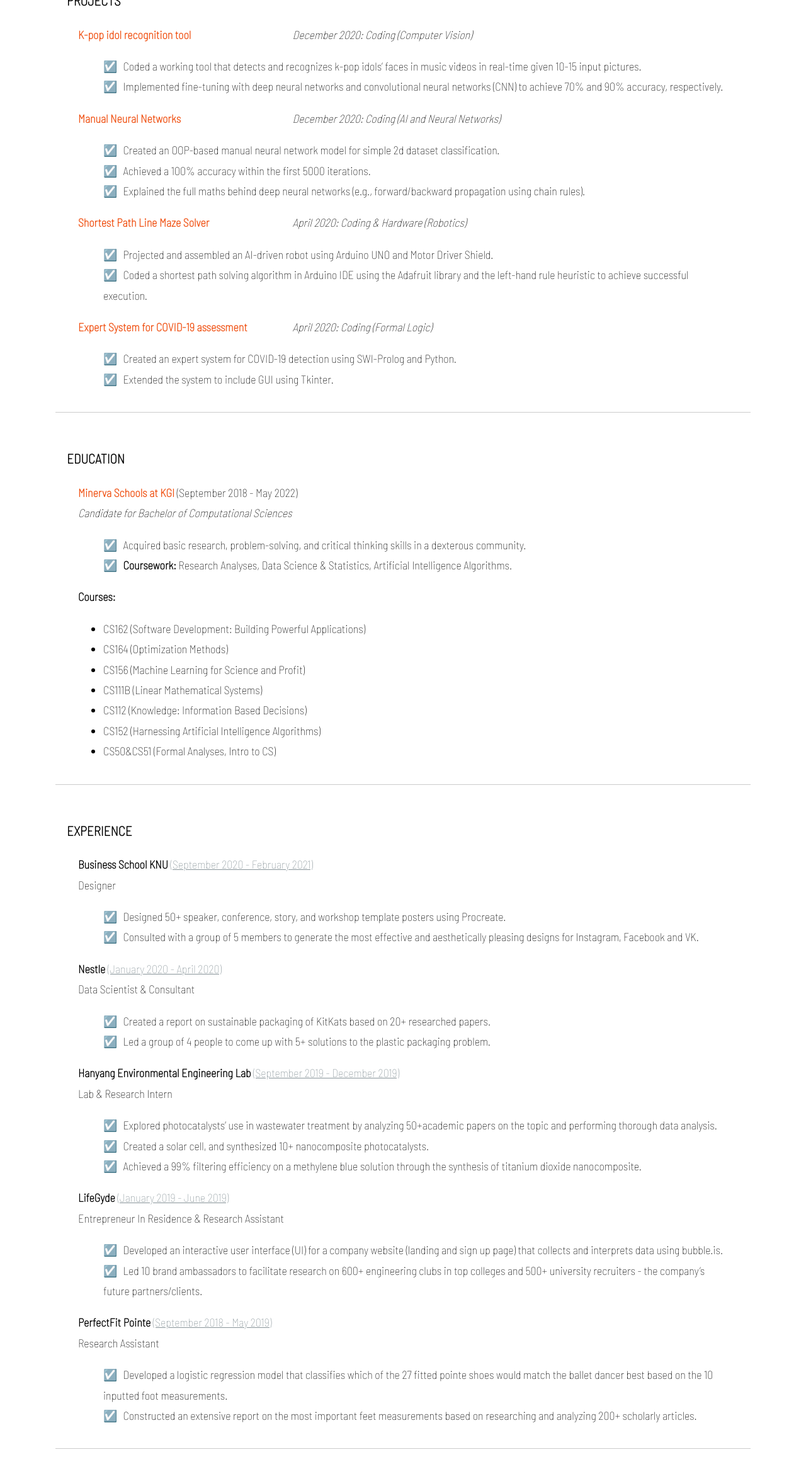
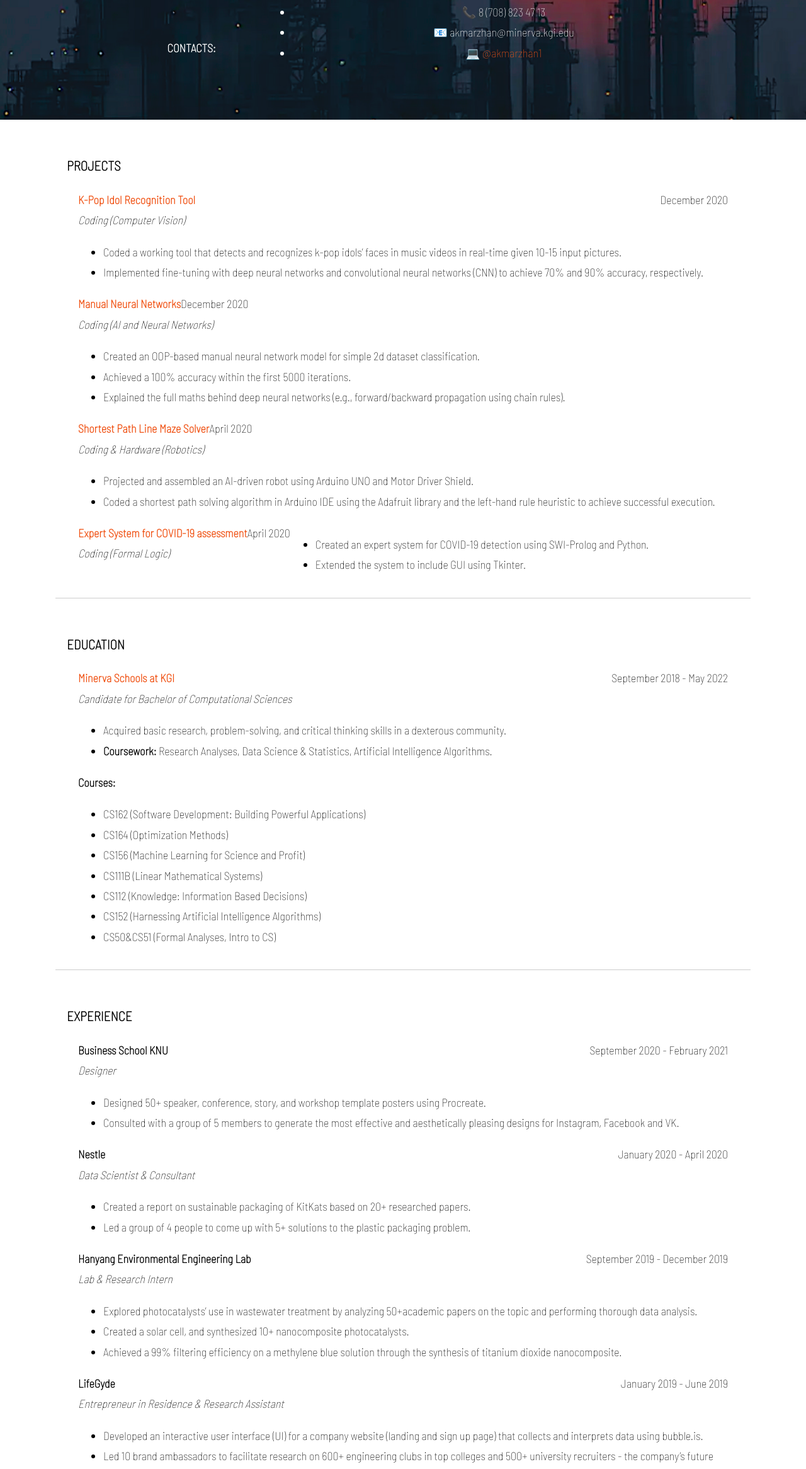
Before and after one commit to akmarzhan1/rsschool-cv, a plain HTML site: page index.html in a window 1280 px wide. Shown: the part 468-2800 px from the top of the page at 63% size. Drawn offline with Linux system fonts and the light colour scheme; a web font is replaced by a local one.

Commit message:
fix implement footer and change structure

```diff
--- a/index.html
+++ b/index.html
@@ -4,7 +4,7 @@
 <head>
   <meta charset="UTF-8">
   <title>CV - Akmarzhan</title>
-  <link rel="icon" href="./img/favicon.ico">
+  <link rel="icon" href="./img/cry.ico">
   <meta name="viewport" content="width=device-width, initial-scale=1">
   <link rel="stylesheet" href="https://use.fontawesome.com/releases/v5.0.13/css/all.css"
     integrity="sha384-DNOHZ68U8hZfKXOrtjWvjxusGo9WQnrNx2sqG0tfsghAvtVlRW3tvkXWZh58N9jp" crossorigin="anonymous">
@@ -13,32 +13,32 @@
 
 <body>
   <header>
-    <div class="column1">
-      <img src="./img/photo.jpg" />
-      <br>
-      <a href="https://github.com/akmarzhan1" target="_blank">
-        <i class="fab fa-github-alt"></i>
-      </a>
-      <a href="https://www.linkedin.com/in/akmarzhan-abylay/" target="_blank">
-        <i class="fab fa-linkedin-in"></i>
-      </a>
-    </div>
+    <img src="./img/photo.jpg" alt="Image of Akmarzhan" />
+    <br>
     <h1>Akmarzhan Abylay</h1>
     <p>Aspiring junior computer science student with a desire and curiosity to learn and discover novel solutions to
       existing problems. Had various experiences as a programming tutor and completed project in data science and causal
       inference, computer vision, artificial intelligence algorithms and web development-related fields.</p>
+    <hr>
+    <div class="column1"><strong>CONTACTS:</strong></div>
+    <ul>
+      <li> 📞 8 (708) 823 47 13</li>
+      <li> 📧 akmarzhan@minerva.kgi.edu</li>
+      <li> 💻 <a href="https://github.com/akmarzhan1">@akmarzhan1 </a></li>
+    </ul>
   </header>
   <main>
     <section>
       <h3>Projects</h3>
-      <article class='course'>
-        <div class='title'>
+      <article>
+        <div class='ultimate-title'>
           <strong><a
               href="https://github.com/akmarzhan1/Projects/blob/main/%5BFinal%5D%20K-pop%20Idol%20Recognition%20Tool.pdf">
-              K-pop idol recognition tool</a></strong>
+              K-Pop Idol Recognition Tool</a></strong>
+          <span style='float:right;'>December 2020</span>
+          <br> <i>Coding (Computer Vision)</i>
         </div>
-        <i>December 2020: Coding (Computer Vision)</i>
-        <ul class="job-description">
+        <ul class="bullet-description">
           <li>Coded a working tool that detects and recognizes k-pop idols’ faces in music videos in real-time given
             10-15 input pictures.</li>
           <li>Implemented fine-tuning with deep neural networks and convolutional neural networks (CNN) to achieve 70%
@@ -46,13 +46,13 @@
         </ul>
       </article>
       <article class='course'>
-        <div class='title'>
+        <div class='ultimate-title'>
           <strong><a
               href="https://github.com/akmarzhan1/Projects/blob/main/%5BFinal%5D%20Manual%20Neural%20Networks.pdf">
-              Manual Neural Networks</a></strong>
+              Manual Neural Networks</a></strong> <span style='float:right;'>December 2020</span> <br> <i>Coding (AI and
+            Neural Networks)</i>
         </div>
-        <i>December 2020: Coding (AI and Neural Networks)</i>
-        <ul class="job-description">
+        <ul class="bullet-description">
           <li>Created an OOP-based manual neural network model for simple 2d dataset classification.</li>
           <li>Achieved a 100% accuracy within the first 5000 iterations.</li>
           <li>Explained the full maths behind deep neural networks (e.g., forward/backward propagation using chain
@@ -60,25 +60,27 @@
         </ul>
       </article>
       <article class='course'>
-        <div class='title'>
+        <div class='ultimate-title'>
           <strong><a
               href="https://github.com/akmarzhan1/Projects/blob/main/%5BFinal%5D%20Shortest%20Path%20Maze%20Solver.pdf">
-              Shortest Path Line Maze Solver</a></strong>
+              Shortest Path Line Maze Solver</a></strong><span style='float:right;'>April 2020</span> <br> <i>Coding &
+            Hardware (Robotics)</i>
+
         </div>
-        <i>April 2020: Coding & Hardware (Robotics)</i>
-        <ul class="job-description">
+        <ul class="bullet-description">
           <li>Projected and assembled an AI-driven robot using Arduino UNO and Motor Driver Shield.</li>
           <li>Coded a shortest path solving algorithm in Arduino IDE using the Adafruit library and the left-hand rule
             heuristic to achieve successful execution.</li>
         </ul>
       </article>
       <article class='course'>
-        <div class='title'>
+        <div class='ultimate-title'>
           <strong><a href="https://github.com/akmarzhan1/Projects/blob/main/Expert%20System.pdf">
-              Expert System for COVID-19 assessment</a></strong>
+              Expert System for COVID-19 assessment</a></strong> <span style='float:right;'>April 2020</span><br>
+          <i>Coding (Formal Logic)</i>
+
         </div>
-        <i>April 2020: Coding (Formal Logic)</i>
-        <ul class="job-description">
+        <ul class="bullet-description">
           <li>Created an expert system for COVID-19 detection using SWI-Prolog and Python.</li>
           <li>Extended the system to include GUI using Tkinter.</li>
         </ul>
@@ -89,12 +91,13 @@
       <h3>Education</h3>
       </i></p>
       <article>
-        <div class='school'>
-          <strong> <a href="https://www.minerva.kgi.edu"> Minerva Schools at KGI</a> </strong><span>(September 2018 -
-            May 2022)</span>
+        <div>
+          <strong> <a href="https://www.minerva.kgi.edu"> Minerva Schools at KGI</a> </strong><span
+            style='float:right;'>September 2018 -
+            May 2022</span>
         </div>
         <i>Candidate for Bachelor of Computational Sciences</i>
-        <ul class="job-description">
+        <ul class="bullet-description">
           <li>Acquired basic research, problem-solving, and critical thinking skills in a dexterous community.
           </li>
           <li><strong>Coursework:</strong> Research Analyses, Data Science & Statistics, Artificial Intelligence
@@ -115,11 +118,12 @@
     <section>
       <h3>Experience</h3>
       <article>
-        <div class='job-title'>
-          <strong>Business School KNU</strong> <span>(September 2020 - February 2021)</span><br> Designer
+        <div class='ultimate-title'>
+          <strong>Business School KNU</strong> <span style='float:right;'>September 2020 - February 2021</span><br>
+          <i>Designer</i>
         </div>
         <div>
-          <ul class="job-description">
+          <ul class="bullet-description">
             <li>Designed 50+ speaker, conference, story, and workshop template posters using Procreate.</li>
             <li>Consulted with a group of 5 members to generate the most effective and aesthetically pleasing designs
               for Instagram, Facebook and VK.</li>
@@ -127,23 +131,25 @@
         </div>
       </article>
       <article>
-        <div class='job-title'>
-          <strong>Nestle</strong> <span>(January 2020 - April 2020)</span><br> Data Scientist & Consultant
+        <div class='ultimate-title'>
+          <strong>Nestle</strong> <span style='float:right;'>January 2020 - April 2020</span><br> <i>Data Scientist &
+            Consultant</i>
         </div>
         <div>
-          <ul class="job-description">
+          <ul class="bullet-description">
             <li>Created a report on sustainable packaging of KitKats based on 20+ researched papers.</li>
             <li>Led a group of 4 people to come up with 5+ solutions to the plastic packaging problem.</li>
           </ul>
         </div>
       </article>
       <article>
-        <div class='job-title'>
-          <strong>Hanyang Environmental Engineering Lab</strong> <span>(September 2019 - December 2019)</span><br> Lab &
-          Research Intern
+        <div class='ultimate-title'>
+          <strong>Hanyang Environmental Engineering Lab</strong> <span style='float:right;'>September 2019 - December
+            2019</span><br> <i>Lab &
+            Research Intern</i>
         </div>
         <div>
-          <ul class="job-description">
+          <ul class="bullet-description">
             <li>Explored photocatalysts’ use in wastewater treatment by analyzing 50+academic papers on the topic and
               performing thorough data analysis.</li>
             <li>Created a solar cell, and synthesized 10+ nanocomposite photocatalysts.</li>
@@ -153,12 +159,13 @@
         </div>
       </article>
       <article>
-        <div class='job-title'>
-          <strong>LifeGyde</strong> <span>(January 2019 - June 2019)</span><br> Entrepreneur in Residence & Research
-          Assistant
+        <div class='ultimate-title'>
+          <strong>LifeGyde</strong> <span style='float:right;'>January 2019 - June 2019</span><br> <i>Entrepreneur in
+            Residence & Research
+            Assistant</i>
         </div>
         <div>
-          <ul class="job-description">
+          <ul class="bullet-description">
             <li>Developed an interactive user interface (UI) for a company website (landing and sign up page) that
               collects and interprets data using bubble.is.</li>
             <li>Led 10 brand ambassadors to facilitate research on 600+ engineering clubs in top colleges and 500+
@@ -167,11 +174,12 @@
         </div>
       </article>
       <article>
-        <div class='job-title'>
-          <strong>PerfectFit Pointe</strong> <span>(September 2018 - May 2019)</span><br> Research Assistant
+        <div class='ultimate-title'>
+          <strong>PerfectFit Pointe</strong> <span style='float:right;'>September 2018 - May 2019</span><br> <i>Research
+            Assistant</i>
         </div>
         <div>
-          <ul class="job-description">
+          <ul class="bullet-description">
             <li>Developed a logistic regression model that classifies which of the 27 fitted pointe shoes would match
               the ballet dancer best based on the 10 inputted foot measurements.</li>
             <li>Constructed an extensive report on the most important feet measurements based on researching and
@@ -215,7 +223,21 @@
       </div>
     </section>
   </main>
-
+  <footer>
+    Created by Akmarzhan Abylay / 2021
+    <a style="float:left;" href="https://github.com/akmarzhan1" target="_blank">
+      <i class="fab fa-github-alt"></i>
+    </a>
+    <a style="float:left;" href="https://www.linkedin.com/in/akmarzhan-abylay/" target="_blank">
+      <i class="fab fa-linkedin-in"></i>
+    </a>
+    <a style="float:left;" href="https://rs.school/js/" target="_blank">
+      <i class="fab fa-youtube"></i>
+    </a>
+    <a style="float:left;" href="https://rs.school/js/" target="_blank">
+      <i class="icon1"></i>
+    </a>
+  </footer>
 </body>
 
 </html>
```
